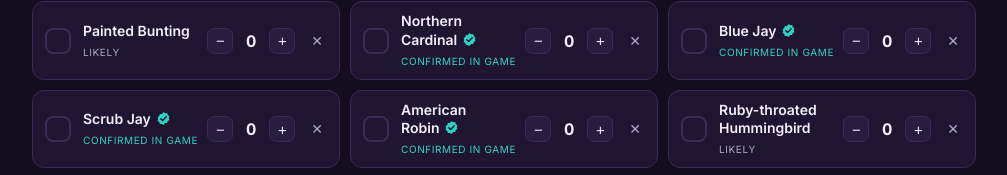
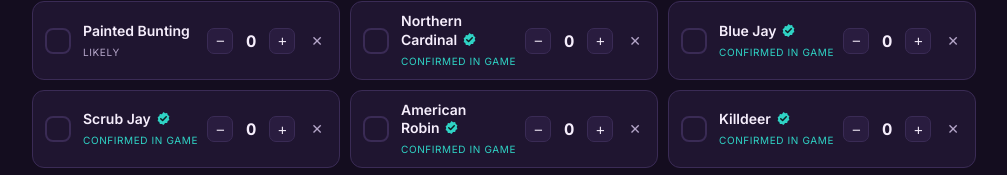
Before and after one commit to reginaelyse/leonidabirdlog, a plain HTML site: page index.html in a window 1280 px wide. Shown: the part 2445-2620 px from the top of the page, without its empty margins (136-1143 px from the left). Drawn offline with nearby package versions, Linux system fonts and the light colour scheme.

Commit message:
Add and verify Killdeer; verify Rock Pigeon
Co-Authored-By: Claude Opus 5.5 <noreply@anthropic.com>
Claude-Session: https://claude.ai/code/session_01G8LQV4NivKZev5aiasoQbJ

```diff
--- a/index.html
+++ b/index.html
@@ -249,13 +249,13 @@
 
 <script>
 const HABITATS = ["Wetlands & Swamps","Coast & Beaches","Skies & Raptors","Woods & Countryside","City & Suburbs"];
-const CONFIRMED = new Set(["American Flamingo","Brown Pelican","Mallard","Sandhill Crane","Great Egret","Osprey","Caspian Tern","Laughing Gull","Monk Parakeet","Double-crested Cormorant","American Crow","Herring Gull","Magnificent Frigatebird","Roseate Spoonbill","American White Pelican","Northern Gannet","White Ibis","House Sparrow","Blue Jay","Tricolored Heron","Turkey Vulture","Great Blue Heron","Whooping Crane","Anhinga","Wood Stork","Mottled Duck","Northern Cardinal","Northern Mockingbird","Bald Eagle","Peregrine Falcon","Glossy Ibis","Florida Scrub-Jay","American Robin"]); // bird ids
+const CONFIRMED = new Set(["American Flamingo","Brown Pelican","Mallard","Sandhill Crane","Great Egret","Osprey","Caspian Tern","Laughing Gull","Monk Parakeet","Double-crested Cormorant","American Crow","Herring Gull","Magnificent Frigatebird","Roseate Spoonbill","American White Pelican","Northern Gannet","White Ibis","House Sparrow","Blue Jay","Tricolored Heron","Turkey Vulture","Great Blue Heron","Whooping Crane","Anhinga","Wood Stork","Mottled Duck","Northern Cardinal","Northern Mockingbird","Bald Eagle","Peregrine Falcon","Glossy Ibis","Florida Scrub-Jay","American Robin","Killdeer","Rock Pigeon"]); // bird ids
 const DISPLAY = {"Osprey":"Western Osprey","Brown Pelican":"Eastern Brown Pelican","White Ibis":"American White Ibis","Anhinga":"American Anhinga","Florida Scrub-Jay":"Scrub Jay"}; // id -> name shown (ids never change, so saved sightings carry over)
 const SEED = {
   "Wetlands & Swamps":["Great Egret","Snowy Egret","Great Blue Heron","Tricolored Heron","Little Blue Heron","Green Heron","Black-crowned Night Heron","Roseate Spoonbill","White Ibis","Glossy Ibis","Wood Stork","Sandhill Crane","Whooping Crane","Limpkin","Anhinga","Purple Gallinule","Common Gallinule","Mottled Duck","Wood Duck","Mallard","Belted Kingfisher"],
   "Coast & Beaches":["American Flamingo","Brown Pelican","American White Pelican","Double-crested Cormorant","Laughing Gull","Herring Gull","Royal Tern","Caspian Tern","Black Skimmer","Magnificent Frigatebird","Northern Gannet","Sanderling","Ruddy Turnstone"],
   "Skies & Raptors":["Osprey","Bald Eagle","Red-shouldered Hawk","Swallow-tailed Kite","Snail Kite","Crested Caracara","Peregrine Falcon","Turkey Vulture","Black Vulture","Great Horned Owl","Barred Owl","Burrowing Owl"],
-  "Woods & Countryside":["Wild Turkey","Pileated Woodpecker","Red-bellied Woodpecker","Painted Bunting","Northern Cardinal","Blue Jay","Florida Scrub-Jay","American Robin","Ruby-throated Hummingbird","Chicken"],
+  "Woods & Countryside":["Wild Turkey","Pileated Woodpecker","Red-bellied Woodpecker","Painted Bunting","Northern Cardinal","Blue Jay","Florida Scrub-Jay","American Robin","Killdeer","Ruby-throated Hummingbird","Chicken"],
   "City & Suburbs":["Rock Pigeon","Mourning Dove","Muscovy Duck","Monk Parakeet","American Crow","Fish Crow","Boat-tailed Grackle","Northern Mockingbird","House Sparrow","European Starling"]
 };
 const KEY = "leonida-bird-log-v1";
```
